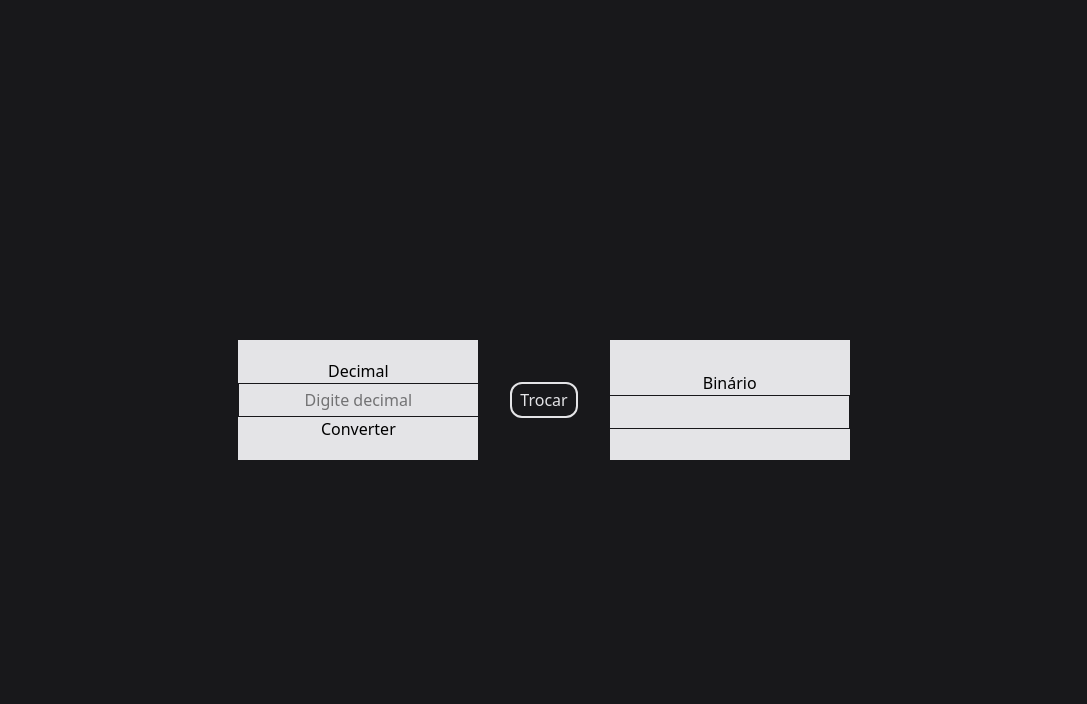
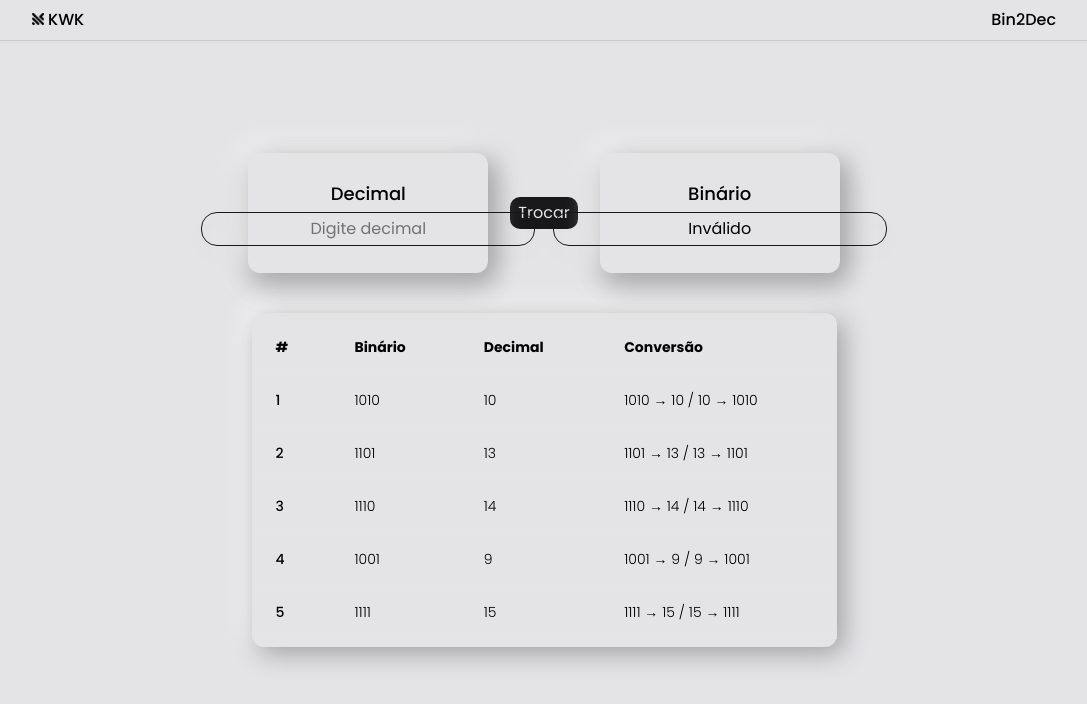
Before and after one commit to dev-kohako/BinTwoDec, a React (Vite) app: page / in a window 1280 px wide. Shown: the top 704 px of the page, without its empty margins (96-1183 px from the left). Built offline with nearby package versions, Linux system fonts and the light colour scheme.

Commit message:
feat: create main screen

```diff
--- a/src/App.tsx
+++ b/src/App.tsx
@@ -1,60 +1,92 @@
-import { useState } from "react";
+import { useEffect, useState } from "react";
+import { Footer } from "./components/footer";
+import { Navbar } from "./components/navbar";
+import { Table } from "./components/table";
+import { Notification } from "./components/notification";
 
 function App() {
-  const [number, setNumber] = useState<string>(""); // Número inserido pelo usuário
-  const [mode, setMode] = useState<boolean>(false); // Modo de conversão (Decimal → Binário ou Binário → Decimal)
-  const [result, setResult] = useState<string>(""); // Resultado da conversão
+  const [number, setNumber] = useState<string>("");
+  const [mode, setMode] = useState<boolean>(false);
+  const [result, setResult] = useState<string>("");
+  const [showNotification, setShowNotification] = useState<boolean>(false);
+
+  const handleChange = (e: React.ChangeEvent<HTMLInputElement>) => {
+    const newValue = e.target.value;
+
+    if (/^\d*$/.test(newValue)) {
+      setNumber(newValue);
+      setShowNotification(false);
+    } else {
+      if (!showNotification) {
+        setShowNotification(true);
+        setTimeout(() => {
+          setShowNotification(false);
+        }, 3000);
+      }
+    }
+  };
 
   const convertNumber = () => {
     if (!mode) {
-      // Converte Decimal para Binário
       const binary = parseInt(number, 10).toString(2);
       setResult(isNaN(parseInt(number, 10)) ? "Inválido" : binary);
     } else {
-      // Converte Binário para Decimal
       const decimal = parseInt(number, 2);
       setResult(isNaN(decimal) ? "Inválido" : decimal.toString());
     }
   };
 
+  useEffect(() => {
+    convertNumber();
+  }, [number]);
+
   return (
-    <main className="w-full h-screen bg-zinc-900 flex justify-center items-center gap-x-8">
-      {/* Input Decimal */}
-      <div className="bg-zinc-200 h-[7.5em] w-[15em] flex flex-col justify-center items-center">
-        <h1>{mode ? "Binário" : "Decimal"}</h1>
+    <>
+      <Navbar />
+      <Notification text="Apenas números" active={showNotification} />
+      <main className="w-full h-screen bg-zinc-200 flex flex-col gap-y-10 justify-center items-center font-poppins">
+        <div className="flex flex-col md:flex-row justify-center items-center gap-y-5 md:gap-x-5">
+          <div className="bg-zinc-200  h-[7.5em] w-[15em] flex flex-col justify-center items-center drop-shadow-xl rounded-xl shadow-[6px_6px_26px_#9b9b9d,-6px_-6px_26px_#ffffff]">
+            <h1 className="text-lg font-medium mb-1">
+              {mode ? "Binário" : "Decimal"}
+            </h1>
             <input
-          className="border border-zinc-900 p-1 text-center"
+              className="border border-zinc-900 p-1 text-center rounded-2xl px-2 outline-zinc-900"
               value={number}
-          onChange={(e) => setNumber(e.target.value)}
+              onChange={handleChange}
               type="text"
+              inputMode="numeric"
               placeholder={mode ? "Digite binário (0 ou 1)" : "Digite decimal"}
             />
-        <button onClick={convertNumber}>Converter</button>
           </div>
 
-      {/* Botão de troca de modo */}
           <button
             onClick={() => {
               setMode((prev) => !prev);
-          setNumber(""); // Limpa os valores ao trocar
+              setNumber("");
               setResult("");
             }}
-        className="px-2 py-1 rounded-xl border-2 border-zinc-200 text-zinc-200"
+            className="px-2 py-1 rounded-xl border-2 border-zinc-200 text-zinc-200 bg-zinc-900 hover:bg-zinc-800 active:bg-zinc-700"
           >
             Trocar
           </button>
 
-      {/* Resultado da conversão */}
-      <div className="bg-zinc-200 h-[7.5em] w-[15em] flex flex-col justify-center items-center">
-        <h1>{mode ? "Decimal" : "Binário"}</h1>
+          <div className="bg-zinc-200  h-[7.5em] w-[15em] flex flex-col justify-center items-center drop-shadow-xl rounded-xl shadow-[6px_6px_26px_#9b9b9d,-6px_-6px_26px_#ffffff]">
+            <h1 className="text-lg font-medium mb-1">
+              {mode ? "Decimal" : "Binário"}
+            </h1>
             <input
-          className="border border-zinc-900 p-1 text-center"
+              className="border border-zinc-900 p-1 text-center rounded-2xl px-2 "
               value={result}
               type="text"
               disabled
             />
           </div>
+        </div>
+        <Table />
       </main>
+      <Footer />
+    </>
   );
 }
 
--- /dev/null
+++ b/src/components/table.tsx
@@ -0,0 +1,42 @@
+export const Table = () => {
+    const conversions = [
+      { id: 1, binary: '1010', decimal: 10 },
+      { id: 2, binary: '1101', decimal: 13 },
+      { id: 3, binary: '1110', decimal: 14 },
+      { id: 4, binary: '1001', decimal: 9 },
+      { id: 5, binary: '1111', decimal: 15 },
+    ];
+
+    return (
+      <div className="flex flex-col w-full max-w-[585px] rounded-xl shadow-[6px_6px_26px_#9b9b9d,-6px_-6px_26px_#ffffff]">
+        <div className="overflow-x-auto sm:-mx-6 lg:-mx-8">
+          <div className="inline-block min-w-full py-2 sm:px-6 lg:px-8">
+            <div className="overflow-hidden">
+              <table className="min-w-full text-left text-sm font-light text-surface">
+                <thead className="border-b border-neutral-200 font-medium dark:border-white/10">
+                  <tr>
+                    <th scope="col" className="px-6 py-4">#</th>
+                    <th scope="col" className="px-6 py-4">Binário</th>
+                    <th scope="col" className="px-6 py-4">Decimal</th>
+                    <th scope="col" className="px-6 py-4">Conversão</th>
+                  </tr>
+                </thead>
+                <tbody>
+                  {conversions.map(({ id, binary, decimal }) => (
+                    <tr key={id} className="border-b border-neutral-200 dark:border-white/10">
+                      <td className="whitespace-nowrap px-6 py-4 font-medium">{id}</td>
+                      <td className="whitespace-nowrap px-6 py-4">{binary}</td>
+                      <td className="whitespace-nowrap px-6 py-4">{decimal}</td>
+                      <td className="whitespace-nowrap px-6 py-4">
+                        {binary} → {decimal} / {decimal} → {binary}
+                      </td>
+                    </tr>
+                  ))}
+                </tbody>
+              </table>
+            </div>
+          </div>
+        </div>
+      </div>
+    );
+  };
```
Lines whose indentation alone changed are shown as unchanged.
